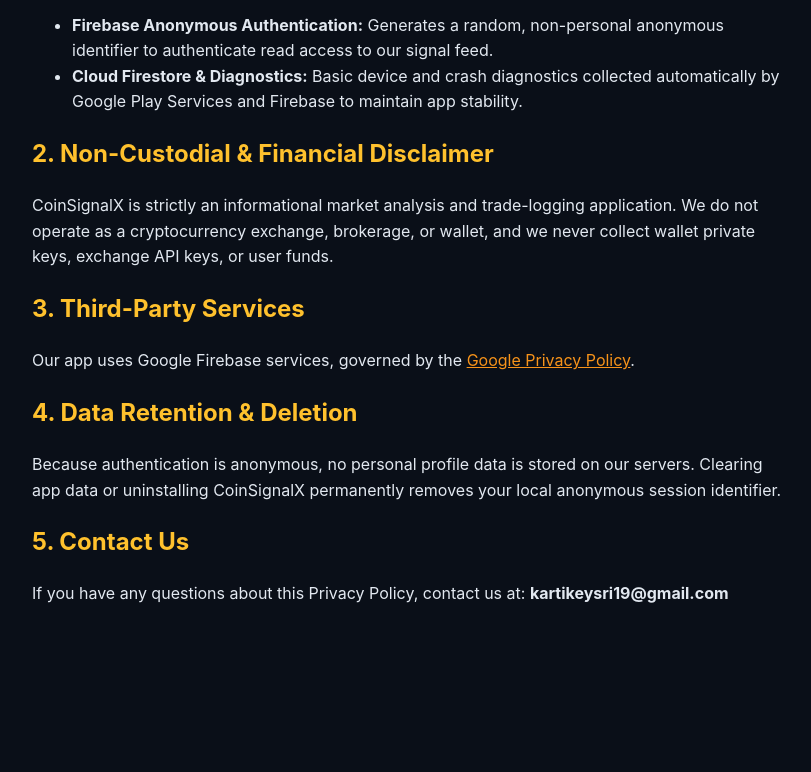
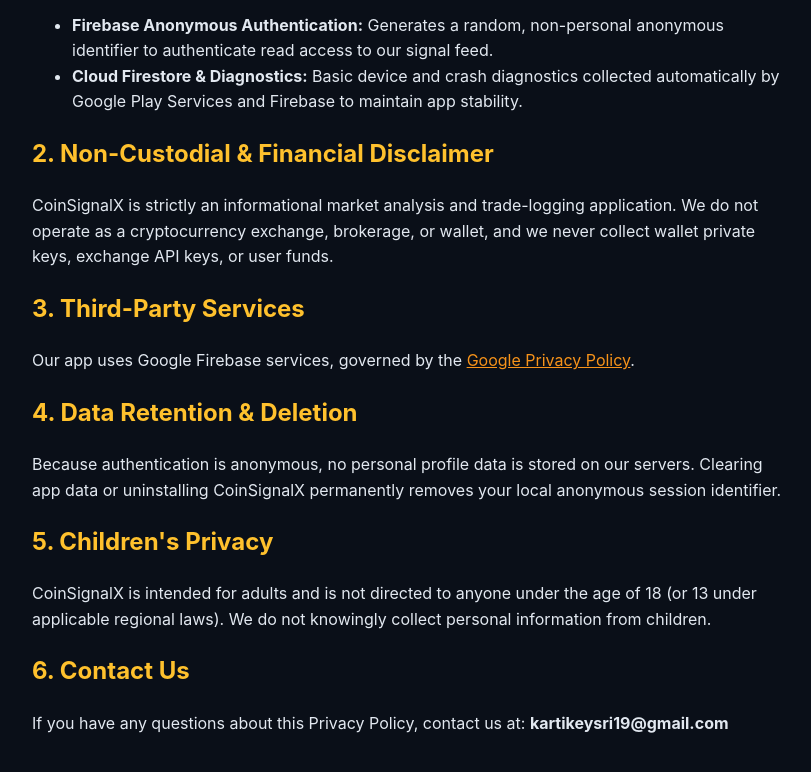
Before and after one commit to KartikTech/CoinSignalX, a plain HTML site: page index.html in a window 1280 px wide. Shown: the part 364-1136 px from the top of the page, without its empty margins (228-1039 px from the left). Before the commit the page ends 1011 px from the top, so only its background shows below. Drawn offline with Linux system fonts and the light colour scheme.

Commit message:
Update index.html

```diff
--- a/index.html
+++ b/index.html
@@ -32,7 +32,12 @@
   <h2>4. Data Retention &amp; Deletion</h2>
   <p>Because authentication is anonymous, no personal profile data is stored on our servers. Clearing app data or uninstalling CoinSignalX permanently removes your local anonymous session identifier.</p>
 
-  <h2>5. Contact Us</h2>
+  <h2>5. Children's Privacy</h2>
+  <p>
+  CoinSignalX is intended for adults and is not directed to anyone under the age of 18 (or 13 under applicable regional laws). We do not knowingly collect personal information from children.
+  </p>
+
+  <h2>6. Contact Us</h2>
   <p>If you have any questions about this Privacy Policy, contact us at: <strong>kartikeysri19@gmail.com</strong></p>
 </body>
 </html>
```
